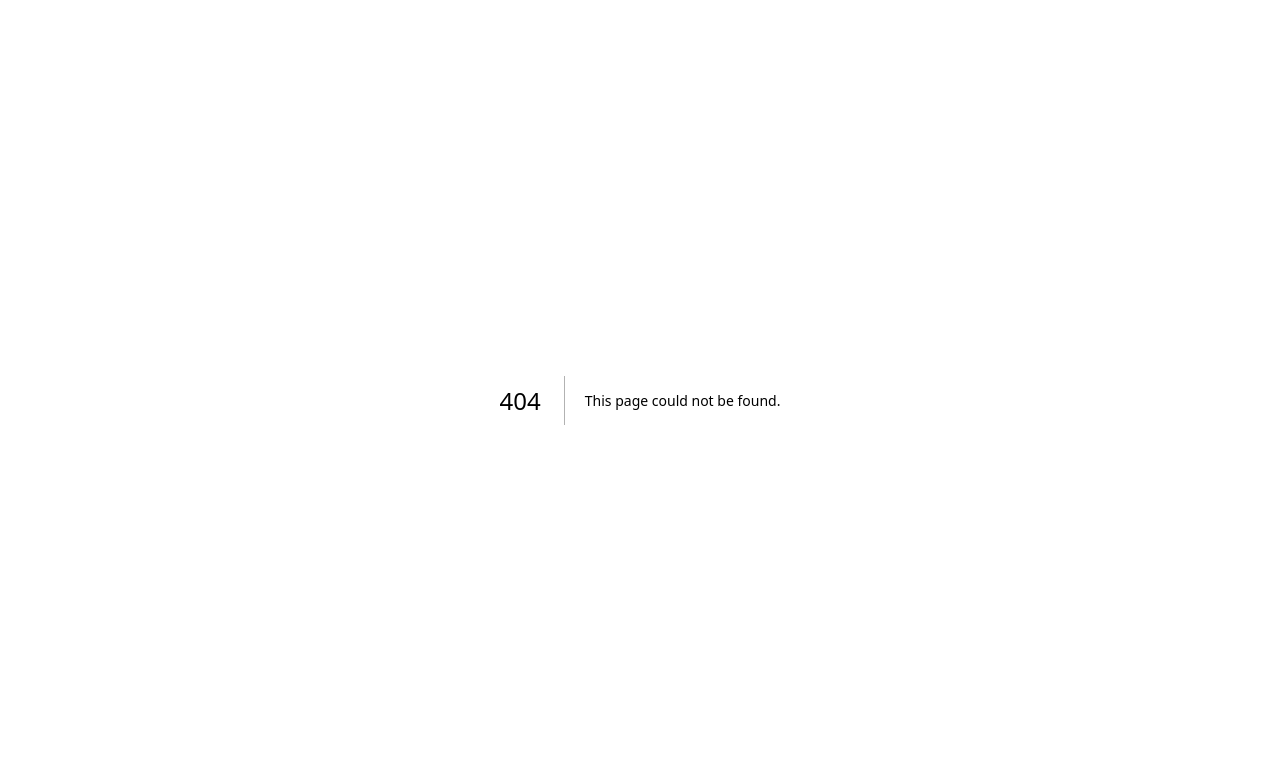
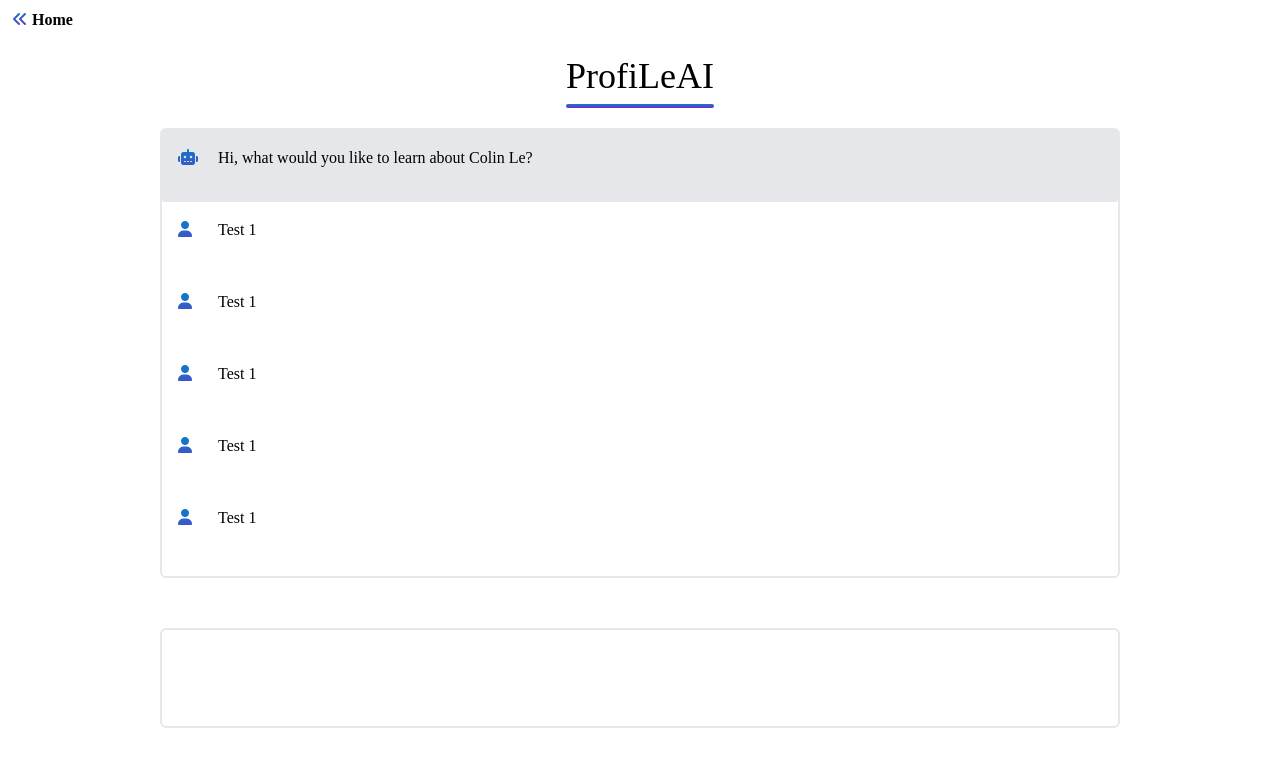
Before and after one commit to colintle/portfolio2023, a Next.js app in the folder portfolio/: page /bot in a window 1280 px wide. Before the commit this address had no page. Shown: the top 766 px of the page. Built offline with nearby package versions, Linux system fonts and the light colour scheme; a web font is replaced by a local one.

Commit message:
Start of ProfiLeAI

```diff
--- a/portfolio/components/Experience/Experience.js
+++ b/portfolio/components/Experience/Experience.js
@@ -32,7 +32,7 @@ function Experience() {
     const menuWidth = menu.offsetWidth;
     const itemOffsetLeft = item.offsetLeft;
     const itemWidth = item.offsetWidth;
-    const scrollLeft = itemOffsetLeft - ((menuWidth - itemWidth) * 1.25);
+    const scrollLeft = itemOffsetLeft - ((menuWidth - itemWidth));
 
     menu.scrollTo({
       left: scrollLeft,
--- a/portfolio/components/Hero/Hero.js
+++ b/portfolio/components/Hero/Hero.js
@@ -1,7 +1,9 @@
 import Background from "@/components/Particles/Background";
 
-import { useInView, InView } from "react-intersection-observer"
+import { useInView } from "react-intersection-observer"
 import { useState } from "react";
+import Link from "next/link";
+
 
 function Hero() {
   const {ref, inView} = useInView({threshold:1.0})
@@ -18,6 +20,20 @@ function Hero() {
         Colin Le.
         </h1>
         <p className="text-lg lg:text-xl xl:text-2xl">Learn more about me!</p>
+        <Link href={"/bot"}>
+          <button className="mt-8 bg-white rounded-2xl p-3 shadow-lg hover:-translate-y-1 transition-transform cursor-pointer flex">
+            <p className="text-black shadow-lg">
+              <strong>
+                Talk to my Assistant
+              </strong>
+            </p>
+            <div className="shadow-lg">
+              <span className="ml-1 text-transparent bg-clip-text bg-gradient-to-b from-sky-600 to-purple-700">
+                  <i className="fa-solid fa-angles-right"></i>
+              </span>
+            </div>
+          </button>
+        </Link>
       </div>
       <div id="arrow" className={`${inView ? "" : "opacity-0"} invisible lg:visible text-4xl text-blue-500 absolute bottom-0 w-full flex flex-col justify-center items-center animate-bounce`}>
         <span className="text-transparent bg-clip-text bg-gradient-to-b from-sky-600 via-sky-200 to-purple-700">
--- a/portfolio/pages/api/hello.js
+++ /dev/null
@@ -1,5 +0,0 @@
-// Next.js API route support: https://nextjs.org/docs/api-routes/introduction
-
-export default function handler(req, res) {
-  res.status(200).json({ name: 'John Doe' })
-}
--- /dev/null
+++ b/portfolio/pages/api/respond.js
@@ -0,0 +1,49 @@
+import { OpenAIEmbeddings } from 'langchain/embeddings/openai';
+import { PineconeStore } from 'langchain/vectorstores/pinecone';
+import { makeChain } from '@/utils/makeChain';
+import { pinecone } from '@/utils/pineconeClient';
+
+export default async function handler(req, res){
+    const PINECONE_INDEX_NAME = process.env.PINECONE_INDEX_NAME
+    const PINECONE_NAME_SPACE = process.env.PINECONE_NAME_SPACE
+    const {question, history} = req.body;
+
+    if (!question) {
+        return res.status(400).json({ message: 'No question in the request' });
+    }
+
+    if (req.method !== 'POST') {
+        res.status(405).json({ error: 'Method not allowed' });
+        return;
+    }
+
+    const trimmed = question.trim().replaceAll("\n", " ")
+
+    try{
+        const index = pinecone.Index(PINECONE_INDEX_NAME);
+
+        const vectorStore = await PineconeStore.fromExistingIndex(
+            new OpenAIEmbeddings({}),
+            {
+              pineconeIndex: index,
+              textKey: 'text',
+              namespace: PINECONE_NAME_SPACE, //namespace comes from your config folder
+            },
+        );
+
+        const chain = makeChain(vectorStore);
+
+        const response = await chain.call({
+            question: trimmed,
+            chat_history: history || [],
+        });
+
+        res.status(200).json(response);
+
+    }
+    catch(error)
+    {
+        console.log(error)
+        res.status(500).json({error: error.message})
+    }
+}
--- /dev/null
+++ b/portfolio/pages/bot.js
@@ -0,0 +1,174 @@
+import { useRef, useState, useEffect } from 'react';
+import Link from 'next/link';
+import axios from 'axios';
+
+function bot() {
+  const [input, setInput] = useState("")
+  const [loading, setLoading] = useState(false)
+  const [error, setError] = useState(null)
+
+  // Basically chat history between bot and the user
+  const [messages, setMessages] = useState([
+    {
+      message: 'Hi, what would you like to learn about Colin Le?',
+      type: 'api',
+    },
+    {
+      message: 'Test 1',
+      type: 'user'
+    },
+    {
+      message: 'Test 1',
+      type: 'user'
+    },
+    {
+      message: 'Test 1',
+      type: 'user'
+    },
+    {
+      message: 'Test 1',
+      type: 'user'
+    },
+    {
+      message: 'Test 1',
+      type: 'user'
+    }
+  ,])
+
+  // Use to send to "/api/respond"
+  const [history, setHistory] = useState([])
+
+  const messagesRef = useRef(null);
+  const inputRef = useRef(null);
+
+  useEffect(() => {
+    inputRef.current?.focus();
+  }, []);
+
+  useEffect(() => {
+    const messageList = messagesRef.current;
+    if (messageList) {
+      messageList.scrollTop = messageList.scrollHeight;
+    }
+  }, [messages]);
+
+  async function handleSubmit(e){
+    e.preventDefault()
+
+    setError(null)
+
+    if (!input)
+    {
+      alert("Please input a question!")
+      return
+    }
+
+    const question = input.trim()
+
+    setMessages((state) = [...state, {message: question, type: "user"}])
+    setLoading(true)
+    setInput("")
+
+    try {
+      const response = await axios.post('/api/respond', {
+        question,
+        history
+      })
+
+      const data = response.data
+
+      if (data?.error){
+        setError(data.error)
+      }
+      else{
+        setMessages((state) => [...state, {message: data.text, type:'api'}])
+        setHistory((state) => [...state, [question, data.text]])
+      }
+
+      setLoading(false)
+
+      messagesRef.current?.scrollTo(0, messagesRef.current.scrollHeight);
+
+    }
+    catch(error)
+    {
+      setLoading(false)
+      setError("Error. Please try again!")
+    }
+  }
+
+  function handleEnter(e){
+    if (e.key === 'Enter' && input){
+      handleSubmit(e)
+    }
+    else if (e.key === 'Enter')
+    {
+      e.preventDefault();
+    }
+  }
+
+
+  return (
+    <div className='h-screen'>
+      <Link href={"/"}>
+        <div className='flex hover:-translate-y-1 transition-transform cursor-pointer pt-3 pl-3'>
+          <span className="mr-1 text-transparent bg-clip-text bg-gradient-to-b from-sky-600 to-purple-700">
+            <i className="fa-solid fa-angles-left"></i>
+          </span>
+          <p className="text-black">
+                <strong>
+                  Home
+                </strong>
+              </p>
+        </div>
+      </Link>
+      <h1 className='w-fit m-auto text-2xl lg:text-3xl xl:text-4xl text-center my-5'>
+          ProfiLeAI
+          <hr className='h-1 mx-auto my-2 bg-gradient-to-b from-sky-600 to-purple-700 border-0 rounded'></hr>
+      </h1>
+      {/* The Chat */}
+      <div className='flex flex-col justify-between items-center h-3/4'>
+        {/* The Messages Container */}
+        <div className='h-3/4 w-3/4 rounded-md border-gray-200 border-2 flex justify-center items-center'>
+          {/* The Messages */}
+          <div className='w-full h-full overflow-auto bg-transparent' ref={messagesRef}>
+            {
+              messages.map((message, index) => {
+                if (message.type === 'api')
+                {
+                  return(
+                    <div key={index} className='flex p-4 bg-gray-200 rounded-sm'>
+                      <span className="text-transparent bg-clip-text bg-gradient-to-b from-sky-600 to-purple-700 h-10 w-10">
+                        <i className="fa-solid fa-robot"></i>
+                      </span>
+                      <div className=''>
+                        <p>{message.message}</p>
+                      </div>
+                    </div>
+                  )
+                }
+                else
+                {
+                  return(
+                    <div key={index} className='flex p-4'>
+                      <span className="text-transparent bg-clip-text bg-gradient-to-b from-sky-600 to-purple-700 h-10 w-10">
+                        <i className="fa-solid fa-user"></i>
+                      </span>
+                      <div>
+                        <p>{message.message}</p>
+                      </div>
+                    </div>
+                  )
+                }
+              })
+            }
+          </div>
+        </div>
+        {/* The Input Container */}
+        <div className='h-1/6 w-3/4 rounded-md border-gray-200 border-2'>
+        </div>
+      </div>
+    </div>
+  )
+}
+export default bot
--- a/portfolio/tailwind.config.js
+++ b/portfolio/tailwind.config.js
@@ -6,20 +6,9 @@ module.exports = {
   ],
   theme: {
     extend: {
+      animation: {
       keyframes: {
-        wave: {
-          '0%': { transform: 'rotate(0.0deg)' },
-          '10%': { transform: 'rotate(14deg)' },
-          '20%': { transform: 'rotate(-8deg)' },
-          '30%': { transform: 'rotate(14deg)' },
-          '40%': { transform: 'rotate(-4deg)' },
-          '50%': { transform: 'rotate(10.0deg)' },
-          '60%': { transform: 'rotate(0.0deg)' },
-          '100%': { transform: 'rotate(0.0deg)' },
         },
-      },
-      animation: {
-        'waving-hand': 'wave 2s linear infinite',
       },
     },
   },
--- /dev/null
+++ b/portfolio/utils/makeChain.js
@@ -0,0 +1,36 @@
+import { OpenAI } from 'langchain/llms/openai';
+import { ConversationalRetrievalQAChain } from 'langchain/chains';
+
+const CONDENSE_PROMPT = `Given the following conversation and a follow up question, rephrase the follow up question to be a standalone question.
+
+Chat History:
+{chat_history}
+Follow Up Input: {question}
+Standalone question:`;
+
+const QA_PROMPT = `You are a helpful AI assistant. Use the following pieces of context to answer the question at the end.
+If you don't know the answer, just say you don't know. DO NOT try to make up an answer.
+If the question is not related to Colin's professional experience, politely respond that you are tuned to only answer questions that are related to Colin's professional experience.
+If the question is not related to the context, politely respond that you are tuned to only answer questions that are related to the context.
+
+{context}
+
+Question: {question}
+Helpful answer in markdown:`;
+
+export const makeChain = (vectorstore) => {
+    const model = new OpenAI({
+      temperature: 1,
+      modelName: 'gpt-3.5-turbo',
+    });
+
+    const chain = ConversationalRetrievalQAChain.fromLLM(
+      model,
+      vectorstore.asRetriever(),
+      {
+        qaTemplate: QA_PROMPT,
+        questionGeneratorTemplate: CONDENSE_PROMPT,
+      },
+    );
+    return chain;
+  };
--- /dev/null
+++ b/portfolio/utils/pineconeClient.js
@@ -0,0 +1,19 @@
+import { PineconeClient } from '@pinecone-database/pinecone';
+
+async function initPinecone() {
+    try {
+      const pinecone = new PineconeClient();
+
+      await pinecone.init({
+        environment: process.env.PINECONE_ENVIRONMENT ?? '',
+        apiKey: process.env.PINECONE_API_KEY ?? '',
+      });
+
+      return pinecone;
+    } catch (error) {
+      console.log('error', error);
+      throw new Error('Failed to initialize Pinecone Client');
+    }
+}
+
+export const pinecone = await initPinecone();
```
Also changed, not shown: portfolio/package.json (+7 -2 lines), 2 other files (tests, documents, lock files or other folders).
